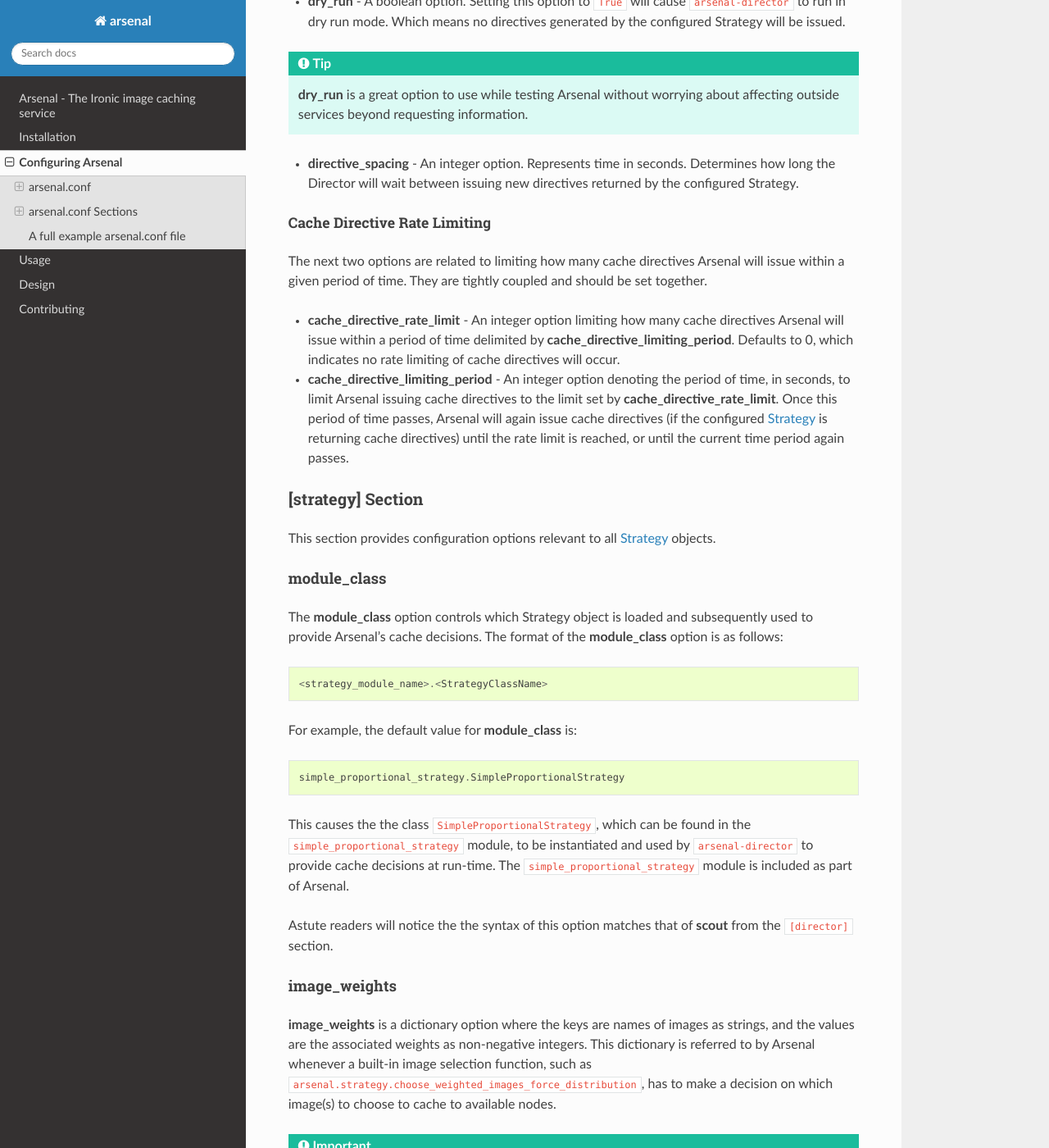
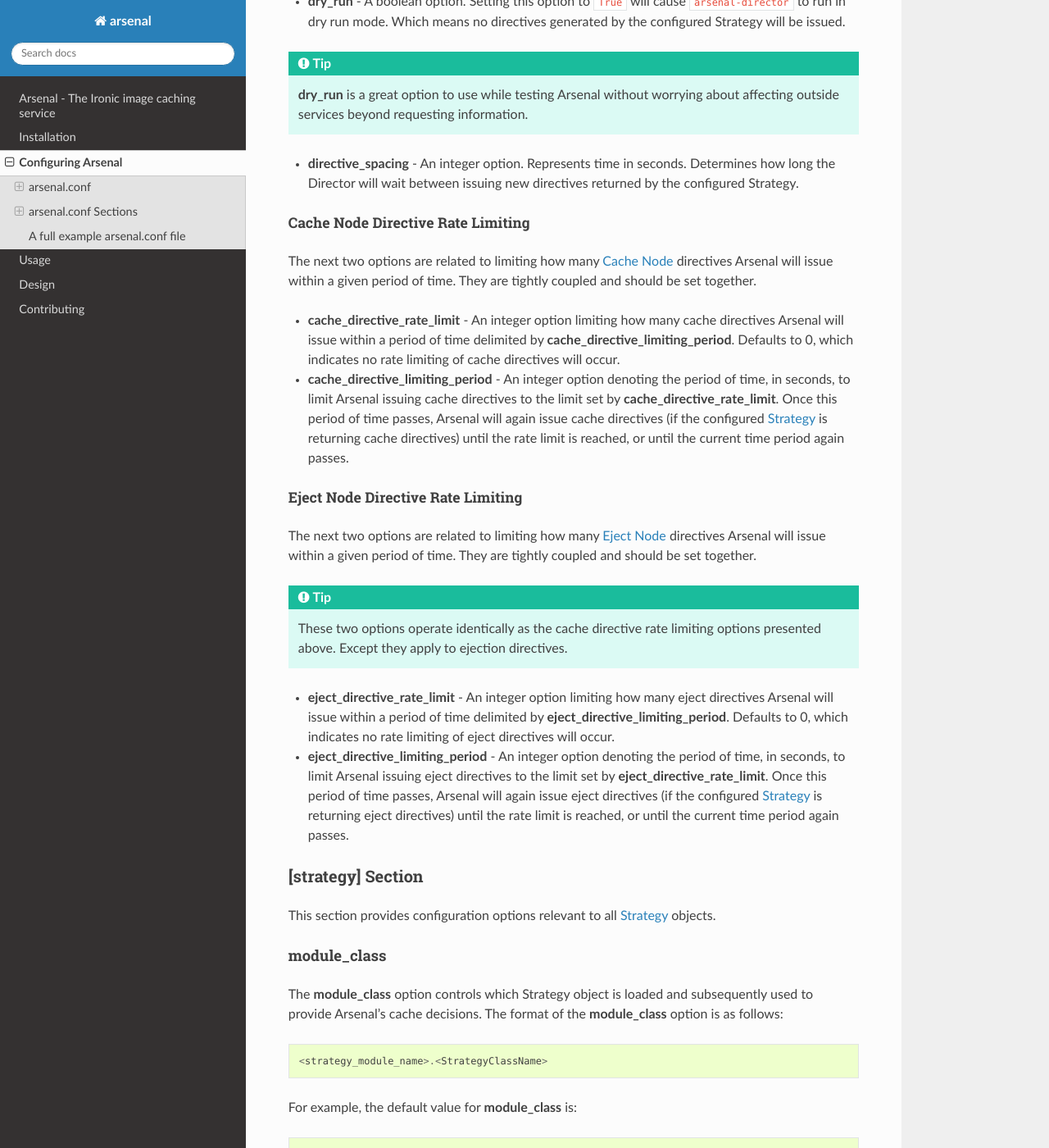
Before and after one commit to rackerlabs/arsenal, a Sphinx documentation site: the page built from doc/source/configuration.rst, in a window 1280 px wide and 1400 px high, scrolled down 2022 px. Shown: the whole window at 82% size. Built offline with Sphinx 7.4.7 and the Read the Docs theme 2.0.0, drawn with Linux system fonts in a browser that asks for light colours.

Commit message:
Add documentation on eject node rate limiting
And small sections on each type of directive, along with helpful
hyperlinks.

```diff
--- a/doc/source/configuration.rst
+++ b/doc/source/configuration.rst
@@ -100,12 +100,12 @@
   Determines how long the Director will wait between issuing new directives
   returned by the configured Strategy.
 
-Cache Directive Rate Limiting
-#############################
+Cache Node Directive Rate Limiting
+##################################
 
-The next two options are related to limiting how many cache directives Arsenal
-will issue within a given period of time. They are tightly coupled and should
-be set together.
+The next two options are related to limiting how many :ref:`Cache Node`
+directives Arsenal will issue within a given period of time. They are tightly
+coupled and should be set together.
 
 * **cache_directive_rate_limit** - An integer option limiting how many
   cache directives Arsenal will issue within a period of time delimited by
@@ -118,6 +118,30 @@
   Arsenal will again issue cache directives (if the configured :ref:`Strategy`
   is returning cache directives) until the rate limit is reached,
   or until the current time period again passes.
+
+Eject Node Directive Rate Limiting
+##################################
+
+The next two options are related to limiting how many :ref:`Eject Node`
+directives Arsenal will issue within a given period of time. They are
+tightly coupled and should be set together.
+
+.. tip::
+    These two options operate identically as the cache directive rate limiting
+    options presented above. Except they apply to ejection directives.
+
+* **eject_directive_rate_limit** - An integer option limiting how many
+  eject directives Arsenal will issue within a period of time delimited by
+  **eject_directive_limiting_period**. Defaults to 0, which indicates no rate
+  limiting of eject directives will occur.
+
+* **eject_directive_limiting_period** - An integer option denoting the period
+  of time, in seconds, to limit Arsenal issuing eject directives to the
+  limit set by **eject_directive_rate_limit**. Once this period of time passes,
+  Arsenal will again issue eject directives (if the configured :ref:`Strategy`
+  is returning eject directives) until the rate limit is reached,
+  or until the current time period again passes.
+
 
 [strategy] Section
 ~~~~~~~~~~~~~~~~~~
```
Also changed, not shown: doc/source/design.rst (+21 -3 lines).
